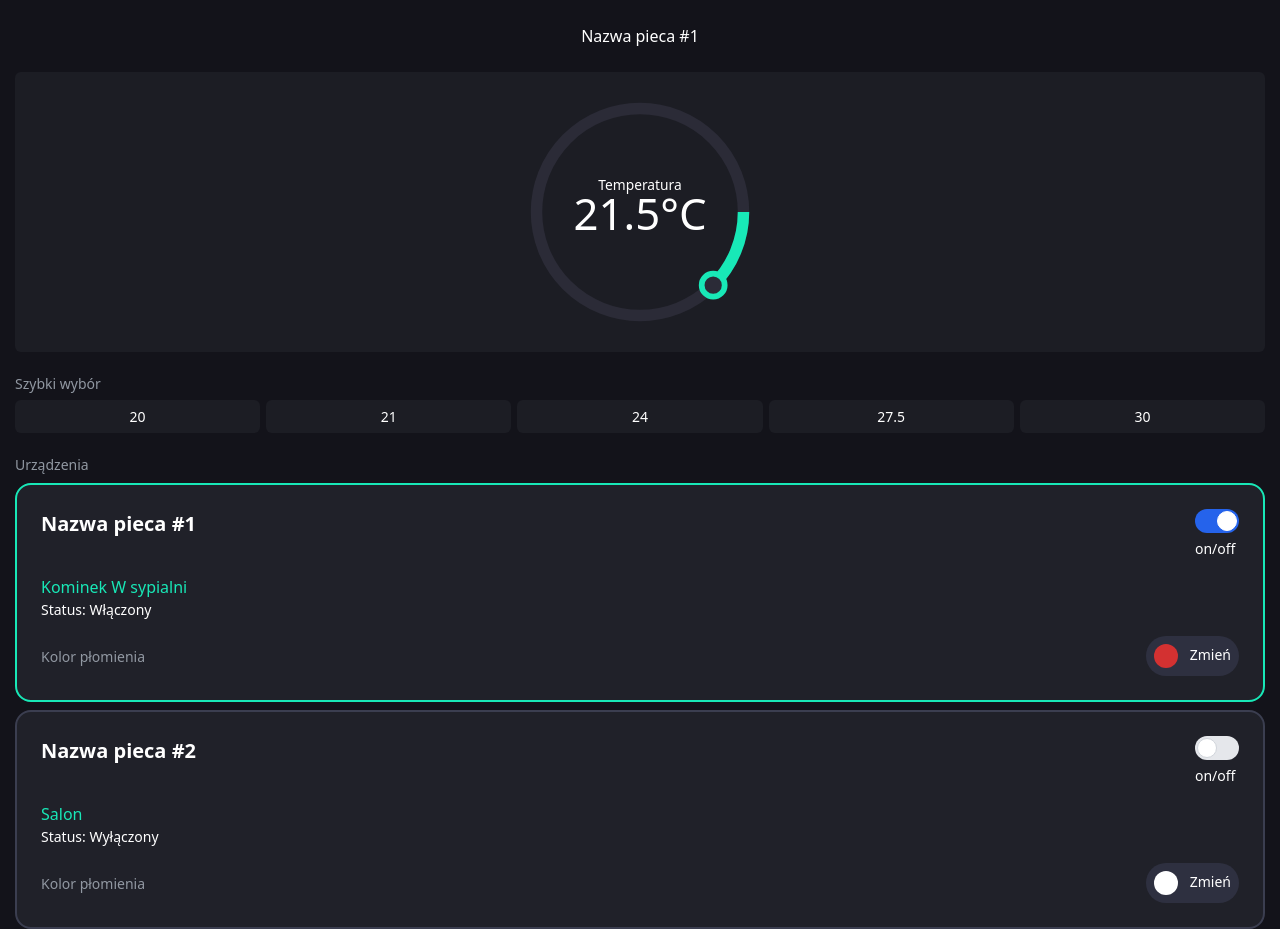
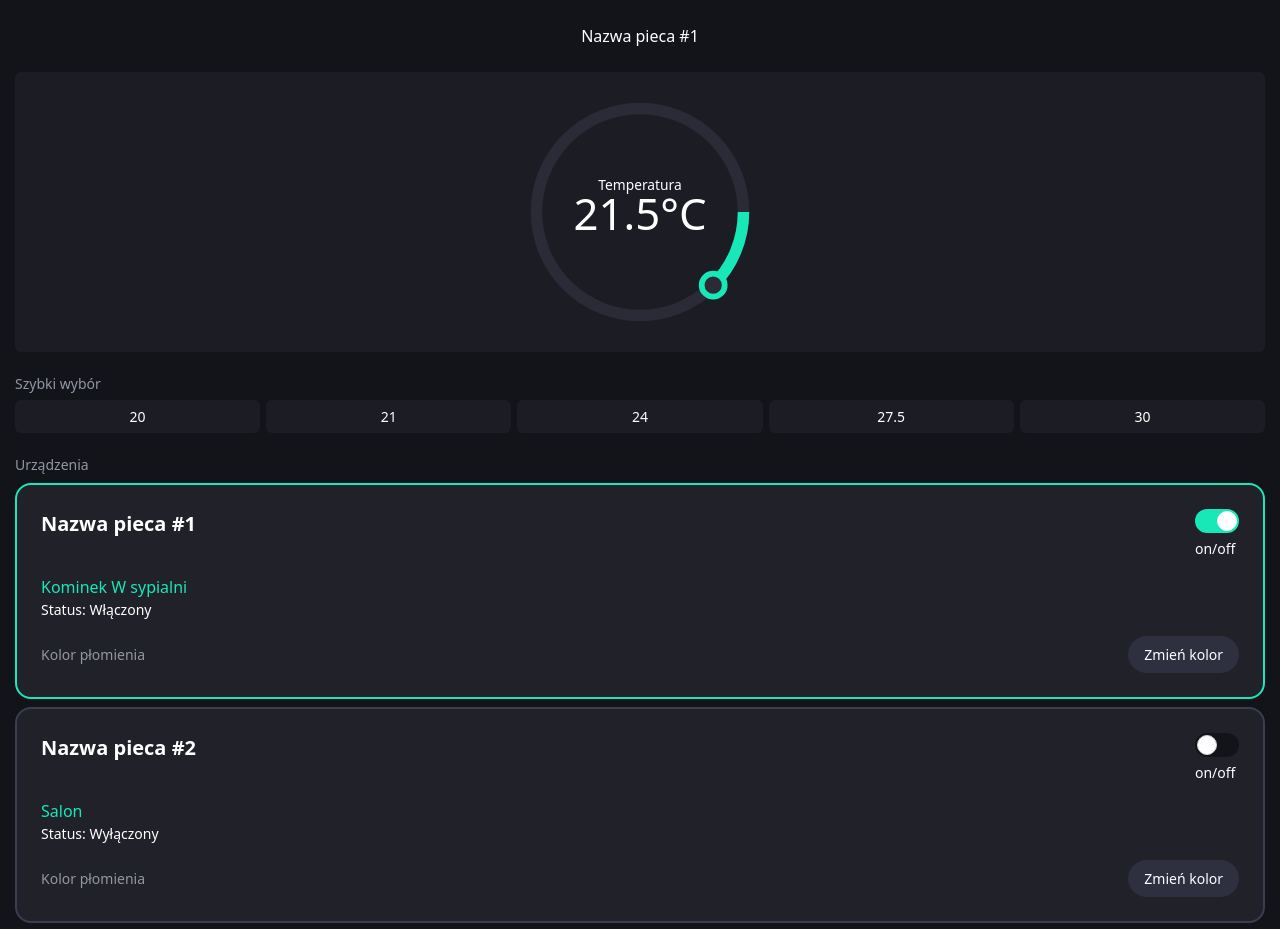
Before and after one commit to seewruuk/kominek-frontend, a Next.js app: page / in a window 1280 px wide. Built offline with nearby package versions, Linux system fonts and the light colour scheme.

Commit message:
update #10

```diff
--- a/components/_home/Devices.js
+++ b/components/_home/Devices.js
@@ -4,7 +4,13 @@ import {useContext} from "react";
 
 export default function Devices() {
 
-    const {devices, selectedDevice, setSelectedDevice, changeDeviceStatus, setShowChangeColorComponent} = useContext(StateContext)
+    const {
+        devices,
+        selectedDevice,
+        setSelectedDevice,
+        changeDeviceStatus,
+        setShowChangeColorComponent
+    } = useContext(StateContext)
 
 
     return (
@@ -38,7 +44,7 @@ export default function Devices() {
                                                            }
                                                            className="sr-only peer"/>
                                                     <div
-                                                        className="w-11 h-6 bg-gray-200 peer-focus:outline-none peer-focus:ring-4 peer-focus:ring-blue-300 dark:peer-focus:ring-blue-800 rounded-full peer dark:bg-gray-700 peer-checked:after:translate-x-full rtl:peer-checked:after:-translate-x-full peer-checked:after:border-white after:content-[''] after:absolute after:top-[2px] after:start-[2px] after:bg-white after:border-gray-300 after:border after:rounded-full after:h-5 after:w-5 after:transition-all dark:border-gray-600 peer-checked:bg-blue-600"></div>
+                                                        className="w-11 h-6 bg-[#13131A] peer-focus:outline-none peer-focus:ring-4 peer-focus:ring-gray-500 rounded-full peer peer-checked:after:translate-x-full rtl:peer-checked:after:-translate-x-full peer-checked:after:border-white after:content-[''] after:absolute after:top-[2px] after:start-[2px] after:bg-white after:border-gray-300 after:border after:rounded-full after:h-5 after:w-5 after:transition-all peer-checked:bg-[#18E8B7]"></div>
                                                 </label>
                                             </div>
                                             <div>on/off</div>
@@ -55,19 +61,26 @@ export default function Devices() {
                                         </p>
                                     </div>
 
-                                    <div className={"mt-[16px] flex justify-between items-center"}>
+                                    <div className={"mt-[16px] flex justify-between items-center "}>
                                         <p className={"text-[#9198A2]"}>Kolor płomienia</p>
-                                        <div className={"rounded-full bg-[#2E3040] flex gap-3 p-2 cursor-pointer"}
+                                        <button
+                                            className={"px-4 rounded-full bg-[#2E3040] flex gap-3 py-2 cursor-pointer "}
                                             onClick={() => setShowChangeColorComponent(true)}
-                                        >
-                                            <span className={`block w-[24px] h-[24px] aspect-square rounded-full`}
-                                                  style={{
-                                                      backgroundColor: item.color
-                                                  }}
-                                            >
-                                            </span>
-                                            <p>Zmień</p>
-                                        </div>
+                                        >Zmień kolor
+                                        </button>
+
+
+                                        {/*<div className={"rounded-full bg-[#2E3040] flex gap-3 p-2 cursor-pointer"}*/}
+                                        {/*    onClick={() => setShowChangeColorComponent(true)}*/}
+                                        {/*>*/}
+                                        {/*    /!*<span className={`block w-[24px] h-[24px] aspect-square rounded-full`}*!/*/}
+                                        {/*    /!*      style={{*!/*/}
+                                        {/*    /!*          backgroundColor: item.color*!/*/}
+                                        {/*    /!*      }}*!/*/}
+                                        {/*    /!*>*!/*/}
+                                        {/*    /!*</span>*!/*/}
+                                        {/*    <button className={"px-3"}>Zmień kolor</button>*/}
+                                        {/*</div>*/}
                                     </div>
 
                                 </div>
--- a/public/styles/variables.scss
+++ b/public/styles/variables.scss
@@ -27,13 +27,13 @@ $Crimson: crimson;
 
 .rainbow-range::-webkit-slider-runnable-track {
   width: 100%;
-  height: 5px;
+  height: 8px;
   background: linear-gradient(to right, $red, $orange, $yellow, $lime, $green,$Turquoise,$Cyan,$Blue,$Violet,$Magenta,$Crimson,$red);
   border-radius: 15px;
 }
 .color-range::-webkit-slider-runnable-track{
   width: 100%;
-  height: 5px;
+  height: 8px;
   //background: red;
   border-radius: 15px;
 }
@@ -41,8 +41,8 @@ $Crimson: crimson;
 .rainbow-range::-webkit-slider-thumb, .color-range::-webkit-slider-thumb {
   -webkit-appearance: none;
   border: none;
-  height: 14px;
-  width: 14px;
+  height: 17px;
+  width: 17px;
   border-radius: 50%;
   background: rgba(255,255,255,0.8);
   margin-top: -5px;
```
